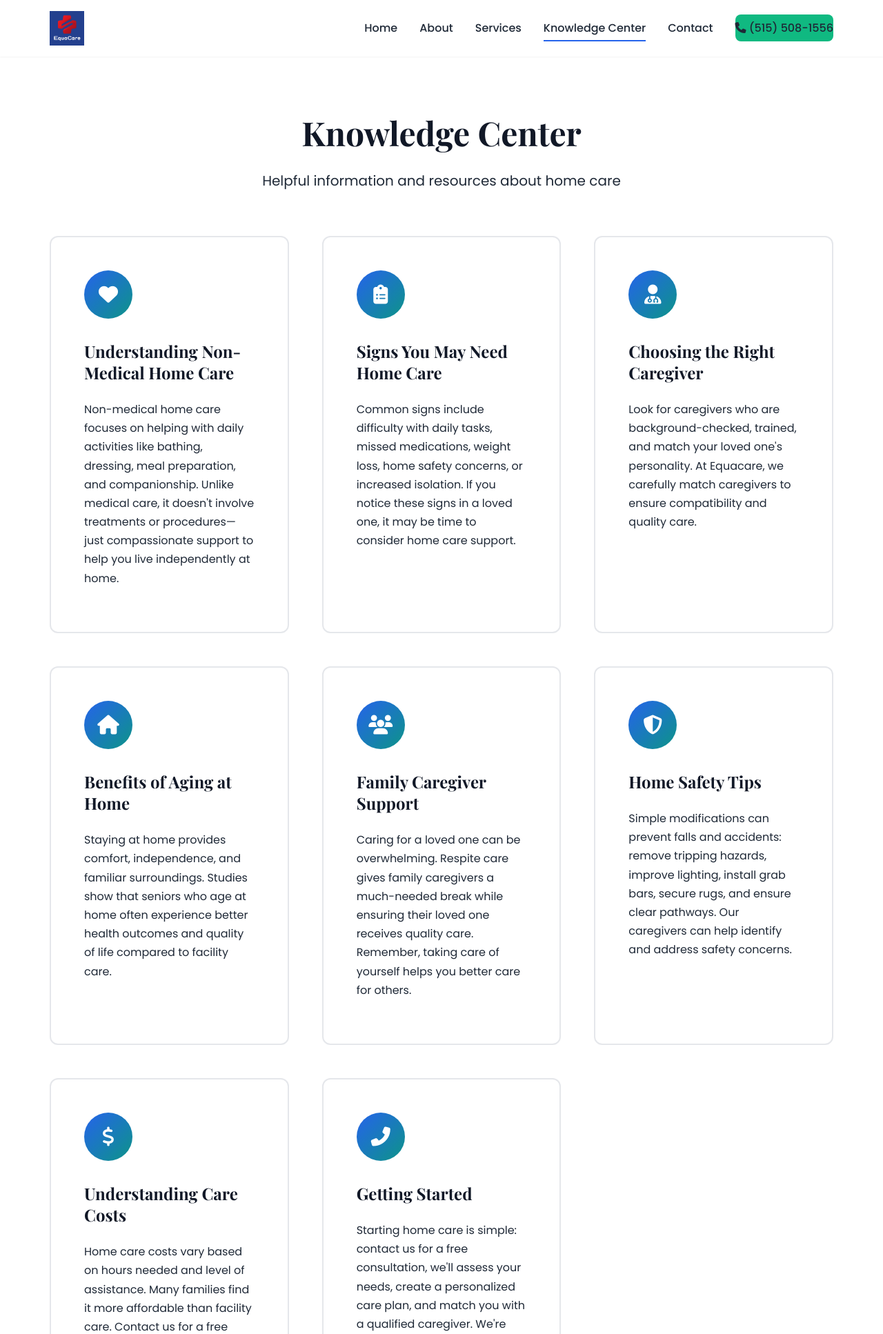
After one commit to theequacare/equacare, a Django app: page /knowledge/ in a window 1280 px wide. The commit adds this page. Shown: the top 1934 px of the page at 69% size. Run offline with Django 4.2, Linux system fonts and the light colour scheme.

Commit message:
Add Knowledge Center page with helpful home care information

```diff
--- a/static/css/style.css
+++ b/static/css/style.css
@@ -1543,7 +1543,112 @@ a:hover {
 }
 
 /* ===================================
-   17. Contact Page Styles
+   17. Knowledge Center Page
+   =================================== */
+
+.knowledge-center {
+    padding: var(--spacing-2xl) 0;
+    background: var(--white);
+    min-height: 80vh;
+}
+
+.knowledge-header {
+    text-align: center;
+    margin-bottom: var(--spacing-2xl);
+    padding-top: 100px;
+}
+
+.knowledge-header h1 {
+    font-size: 3rem;
+    color: var(--gray-900);
+    margin-bottom: var(--spacing-md);
+}
+
+.knowledge-header p {
+    font-size: 1.25rem;
+    color: var(--gray-600);
+    max-width: 700px;
+    margin: 0 auto;
+}
+
+.knowledge-grid {
+    display: grid;
+    grid-template-columns: repeat(auto-fit, minmax(320px, 1fr));
+    gap: var(--spacing-xl);
+    max-width: 1400px;
+    margin: 0 auto var(--spacing-2xl);
+}
+
+.knowledge-card {
+    background: var(--white);
+    padding: var(--spacing-xl);
+    border-radius: var(--radius-lg);
+    border: 2px solid var(--gray-200);
+    transition: all 0.3s ease;
+}
+
+.knowledge-card:hover {
+    transform: translateY(-5px);
+    box-shadow: 0 10px 30px rgba(0, 0, 0, 0.1);
+    border-color: var(--primary-color);
+}
+
+.knowledge-icon {
+    width: 70px;
+    height: 70px;
+    background: linear-gradient(135deg, #2563eb 0%, #0d9488 100%);
+    border-radius: 50%;
+    display: flex;
+    align-items: center;
+    justify-content: center;
+    margin-bottom: var(--spacing-lg);
+    color: var(--white);
+    font-size: 1.75rem;
+}
+
+.knowledge-card h3 {
+    font-size: 1.5rem;
+    color: var(--gray-900);
+    margin-bottom: var(--spacing-md);
+    line-height: 1.3;
+}
+
+.knowledge-card p {
+    color: var(--gray-700);
+    font-size: 1rem;
+    line-height: 1.7;
+}
+
+.knowledge-cta {
+    text-align: center;
+    padding: var(--spacing-2xl);
+    background: var(--gray-50);
+    border-radius: var(--radius-xl);
+    max-width: 900px;
+    margin: var(--spacing-2xl) auto 0;
+}
+
+.knowledge-cta h2 {
+    font-size: 2rem;
+    color: var(--gray-900);
+    margin-bottom: var(--spacing-sm);
+}
+
+.knowledge-cta p {
+    font-size: 1.125rem;
+    color: var(--gray-600);
+    margin-bottom: var(--spacing-xl);
+}
+
+.knowledge-buttons {
+    display: flex;
+    gap: var(--spacing-md);
+    justify-content: center;
+    flex-wrap: wrap;
+}
+
+/* ===================================
+   18. Contact Page Styles
    =================================== */
 
 .contact-section {
@@ -1865,6 +1970,31 @@ a:hover {
         width: 100%;
     }
 
+    .knowledge-grid {
+        grid-template-columns: 1fr;
+    }
+
+    .knowledge-header h1 {
+        font-size: 2rem;
+    }
+
+    .knowledge-header p {
+        font-size: 1.125rem;
+    }
+
+    .knowledge-cta h2 {
+        font-size: 1.5rem;
+    }
+
+    .knowledge-buttons {
+        flex-direction: column;
+        width: 100%;
+    }
+
+    .knowledge-buttons .btn {
+        width: 100%;
+    }
+
     .services-hero-content h1 {
         font-size: 2rem;
     }
--- a/templates/website/base.html
+++ b/templates/website/base.html
@@ -48,6 +48,7 @@
                     <li><a href="{% url 'website:home' %}" class="{% if request.resolver_match.url_name == 'home' %}active{% endif %}">Home</a></li>
                     <li><a href="{% url 'website:about' %}" class="{% if request.resolver_match.url_name == 'about' %}active{% endif %}">About</a></li>
                     <li><a href="{% url 'website:services' %}" class="{% if request.resolver_match.url_name == 'services' %}active{% endif %}">Services</a></li>
+                    <li><a href="{% url 'website:knowledge' %}" class="{% if request.resolver_match.url_name == 'knowledge' %}active{% endif %}">Knowledge Center</a></li>
                     <li><a href="{% url 'website:contact' %}" class="{% if request.resolver_match.url_name == 'contact' %}active{% endif %}">Contact</a></li>
                     <li><a href="tel:+15155081556" class="btn-call"><i class="fas fa-phone"></i> (515) 508-1556</a></li>
                 </ul>
@@ -81,6 +82,7 @@
                         <li><a href="{% url 'website:home' %}">Home</a></li>
                         <li><a href="{% url 'website:about' %}">About Us</a></li>
                         <li><a href="{% url 'website:services' %}">Our Services</a></li>
+                        <li><a href="{% url 'website:knowledge' %}">Knowledge Center</a></li>
                         <li><a href="{% url 'website:contact' %}">Contact</a></li>
                     </ul>
                 </div>
--- /dev/null
+++ b/templates/website/knowledge.html
@@ -0,0 +1,103 @@
+{% extends 'website/base.html' %}
+{% load static %}
+
+{% block title %}Knowledge Center - Equacare LLC{% endblock %}
+
+{% block content %}
+<!-- Knowledge Center -->
+<section class="knowledge-center">
+    <div class="container">
+        <div class="knowledge-header">
+            <h1>Knowledge Center</h1>
+            <p>Helpful information and resources about home care</p>
+        </div>
+
+        <!-- Topics Grid -->
+        <div class="knowledge-grid">
+
+            <!-- Topic 1 -->
+            <div class="knowledge-card">
+                <div class="knowledge-icon">
+                    <i class="fas fa-heart"></i>
+                </div>
+                <h3>Understanding Non-Medical Home Care</h3>
+                <p>Non-medical home care focuses on helping with daily activities like bathing, dressing, meal preparation, and companionship. Unlike medical care, it doesn't involve treatments or procedures—just compassionate support to help you live independently at home.</p>
+            </div>
+
+            <!-- Topic 2 -->
+            <div class="knowledge-card">
+                <div class="knowledge-icon">
+                    <i class="fas fa-clipboard-list"></i>
+                </div>
+                <h3>Signs You May Need Home Care</h3>
+                <p>Common signs include difficulty with daily tasks, missed medications, weight loss, home safety concerns, or increased isolation. If you notice these signs in a loved one, it may be time to consider home care support.</p>
+            </div>
+
+            <!-- Topic 3 -->
+            <div class="knowledge-card">
+                <div class="knowledge-icon">
+                    <i class="fas fa-user-md"></i>
+                </div>
+                <h3>Choosing the Right Caregiver</h3>
+                <p>Look for caregivers who are background-checked, trained, and match your loved one's personality. At Equacare, we carefully match caregivers to ensure compatibility and quality care.</p>
+            </div>
+
+            <!-- Topic 4 -->
+            <div class="knowledge-card">
+                <div class="knowledge-icon">
+                    <i class="fas fa-home"></i>
+                </div>
+                <h3>Benefits of Aging at Home</h3>
+                <p>Staying at home provides comfort, independence, and familiar surroundings. Studies show that seniors who age at home often experience better health outcomes and quality of life compared to facility care.</p>
+            </div>
+
+            <!-- Topic 5 -->
+            <div class="knowledge-card">
+                <div class="knowledge-icon">
+                    <i class="fas fa-users"></i>
+                </div>
+                <h3>Family Caregiver Support</h3>
+                <p>Caring for a loved one can be overwhelming. Respite care gives family caregivers a much-needed break while ensuring their loved one receives quality care. Remember, taking care of yourself helps you better care for others.</p>
+            </div>
+
+            <!-- Topic 6 -->
+            <div class="knowledge-card">
+                <div class="knowledge-icon">
+                    <i class="fas fa-shield-alt"></i>
+                </div>
+                <h3>Home Safety Tips</h3>
+                <p>Simple modifications can prevent falls and accidents: remove tripping hazards, improve lighting, install grab bars, secure rugs, and ensure clear pathways. Our caregivers can help identify and address safety concerns.</p>
+            </div>
+
+            <!-- Topic 7 -->
+            <div class="knowledge-card">
+                <div class="knowledge-icon">
+                    <i class="fas fa-dollar-sign"></i>
+                </div>
+                <h3>Understanding Care Costs</h3>
+                <p>Home care costs vary based on hours needed and level of assistance. Many families find it more affordable than facility care. Contact us for a free consultation to discuss your needs and create a care plan that fits your budget.</p>
+            </div>
+
+            <!-- Topic 8 -->
+            <div class="knowledge-card">
+                <div class="knowledge-icon">
+                    <i class="fas fa-phone-alt"></i>
+                </div>
+                <h3>Getting Started</h3>
+                <p>Starting home care is simple: contact us for a free consultation, we'll assess your needs, create a personalized care plan, and match you with a qualified caregiver. We're here to make the process easy and stress-free.</p>
+            </div>
+
+        </div>
+
+        <!-- CTA -->
+        <div class="knowledge-cta">
+            <h2>Have Questions?</h2>
+            <p>We're here to help. Contact us for more information about home care.</p>
+            <div class="knowledge-buttons">
+                <a href="tel:+15155081556" class="btn btn-primary btn-lg"><i class="fas fa-phone"></i> Call (515) 508-1556</a>
+                <a href="{% url 'website:contact' %}" class="btn btn-secondary btn-lg">Contact Us</a>
+            </div>
+        </div>
+    </div>
+</section>
+{% endblock %}
--- a/website/urls.py
+++ b/website/urls.py
@@ -7,6 +7,7 @@ urlpatterns = [
     path('', views.home, name='home'),
     path('about/', views.about, name='about'),
     path('services/', views.services, name='services'),
+    path('knowledge/', views.knowledge, name='knowledge'),
     path('contact/', views.contact, name='contact'),
     path('submit-contact/', views.submit_contact, name='submit_contact'),
 ]
--- a/website/views.py
+++ b/website/views.py
@@ -30,6 +30,11 @@ def services(request):
         'services': services,
     }
     return render(request, 'website/services.html', context)
+
+
+def knowledge(request):
+    """Knowledge Center page view"""
+    return render(request, 'website/knowledge.html')
 
 
 def contact(request):
```
Also changed, not shown: COLOR_OPTIONS.md (added, +50 -0 lines).
